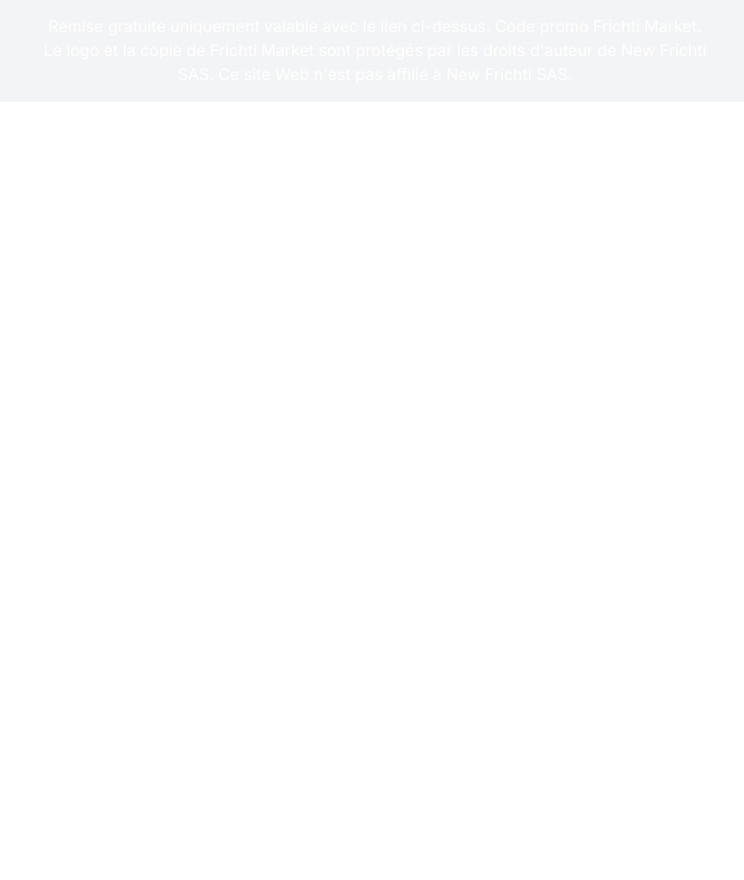
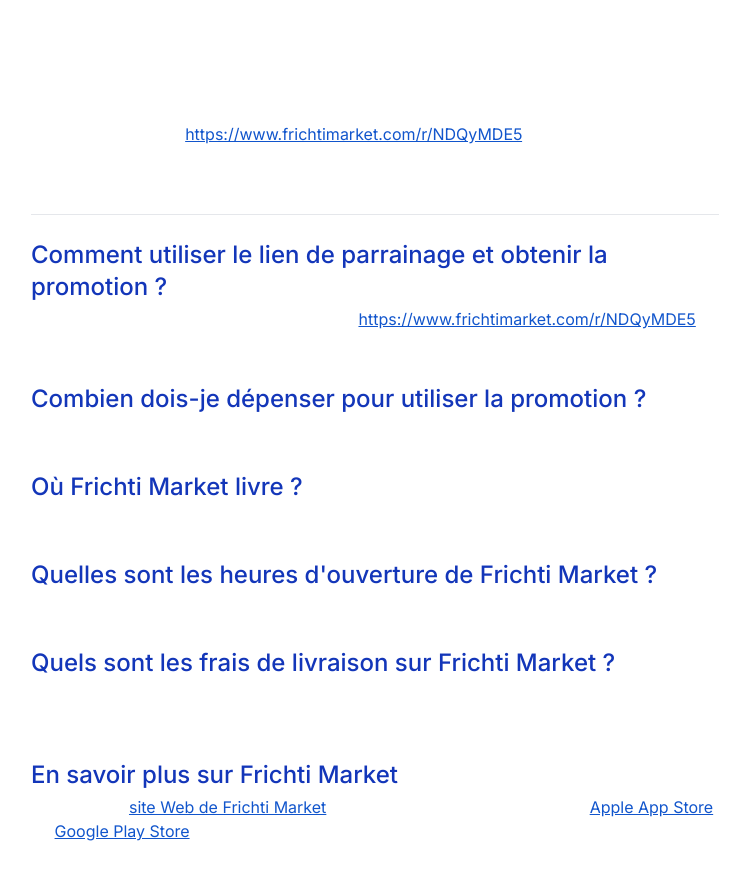
Before and after one commit to viclafouch/frichti-market-discount, a Next.js app: page / in a window 1280 px wide. Shown: the part 802-1682 px from the top of the page, without its empty margins (265-1009 px from the left). Before the commit the page ends 904 px from the top, so only its background shows below. Built offline with nearby package versions, Linux system fonts and the light colour scheme.

Commit message:
chore: wording

```diff
--- a/src/app/layout.tsx
+++ b/src/app/layout.tsx
@@ -13,7 +13,7 @@
 
 const RootLayout = ({ children }: { children: React.ReactNode }) => {
   return (
-    <html lang="en">
+    <html lang="fr">
       <body className={`${inter.className} flex flex-col min-h-screen`}>
         <header
           className="absolute top-0 inset-x-0 text-center p-4 bg-gray-100/80"
@@ -24,7 +24,7 @@
             Ce site Web n&apos;est pas affilié à New Frichti SAS.
           </p>
         </header>
-        <main className="flex-1 flex flex-col min-h-screen">{children}</main>
+        <main className="flex-1 flex flex-col">{children}</main>
         <footer className="p-4 bg-gray-100">
           <p className="text-center max-w-2xl mx-auto">
             Remise gratuite uniquement valable avec le lien ci-dessus. Code
--- a/src/app/page.tsx
+++ b/src/app/page.tsx
@@ -4,6 +4,68 @@
 
 const LINK = 'https://www.frichtimarket.com/r/NDQyMDE5'
 const AMOUNT_IN_EUROS = 10
+
+const SECTIONS = [
+  {
+    title: 'Comment utiliser le lien de parrainage et obtenir la promotion ?',
+    description: (
+      <>
+        Cliquez sur le lien de parrainage suivant —{' '}
+        <a className="text-bluelight underline" href={LINK}>
+          {LINK}
+        </a>{' '}
+        — et créez votre compte. Les <b>{AMOUNT_IN_EUROS}€</b> seront appliqués
+        à votre première commande.
+      </>
+    )
+  },
+  {
+    title: 'Combien dois-je dépenser pour utiliser la promotion ?',
+    description: 'Selon la remise, le montant minimum de commande est de 30€.'
+  },
+  {
+    title: 'Où Frichti Market livre ?',
+    description: 'Frichti Market livre en Île-de-France.'
+  },
+  {
+    title: "Quelles sont les heures d'ouverture de Frichti Market ?",
+    description: 'Livraison en 1h30 en moyenne, 7j/7 de 8h à 23h.'
+  },
+  {
+    title: 'Quels sont les frais de livraison sur Frichti Market ?',
+    description:
+      "Les frais de livraison sont d'environ 1.99€ par commande. Ils deviennent gratuit après 50€ d'achat."
+  },
+  {
+    title: 'En savoir plus sur Frichti Market',
+    description: (
+      <>
+        Consultez le{' '}
+        <a
+          href="https://www.frichtimarket.com"
+          className="text-bluelight underline"
+        >
+          site Web de Frichti Market
+        </a>{' '}
+        ou téléchargez l&apos;application sur le{' '}
+        <a
+          className="text-bluelight underline"
+          href="https://itunes.apple.com/fr/app/id6449497817?mt=8"
+        >
+          Apple App Store
+        </a>{' '}
+        ou{' '}
+        <a
+          className="text-bluelight underline"
+          href="https://play.google.com/store/apps/details?id=com.deleev.babat&hl=fr"
+        >
+          Google Play Store
+        </a>
+        .
+      </>
+    )
+  }
+]
 
 const Home = () => {
   return (
@@ -18,7 +80,7 @@
           gtag('config', 'G-GJGLYTKB81');
         `}
       </Script>
-      <div className="flex flex-col justify-center items-center bg-yellow flex-1 bg-frichti-background bg-cover bg-no-repeat bg-center">
+      <div className="min-h-screen flex flex-col justify-center items-center bg-yellow flex-1 bg-frichti-background bg-cover bg-no-repeat bg-center">
         <div>
           <div className="px-10 flex flex-col items-center gap-y-2">
             <Image
@@ -62,6 +124,36 @@
           </p>
         </div>
       </div>
+      <div className="py-10 max-w-screen-md m-auto px-10 flex flex-col items-center gap-y-6">
+        <header>
+          <h2 className="text-4xl font-semibold">
+            Frichti Market Parrainage {new Date().getFullYear()}
+          </h2>
+          <p className="mt-5 mb-5">
+            Obtenez{' '}
+            <b>{AMOUNT_IN_EUROS}€ de réduction sur votre première commande</b>{' '}
+            Frichti Market avec le lien de parrainage suivant :{' '}
+            <a className="text-bluelight underline" href={LINK}>
+              {LINK}
+            </a>
+            . Vous trouverez ci-dessous quelques réponses aux questions les plus
+            importantes sur l&apos;utilisation du lien de parrainage :
+          </p>
+          <hr />
+        </header>
+        <section className="flex flex-col gap-7 pb-5">
+          {SECTIONS.map((section) => {
+            return (
+              <div key={section.title}>
+                <h3 className="text-2xl text-blue font-medium">
+                  {section.title}
+                </h3>
+                <p className="mt-1">{section.description}</p>
+              </div>
+            )
+          })}
+        </section>
+      </div>
     </>
   )
 }
--- a/tailwind.config.ts
+++ b/tailwind.config.ts
@@ -10,7 +10,8 @@
     extend: {
       colors: {
         yellow: '#faf190',
-        blue: '#1336b9'
+        blue: '#1336b9',
+        bluelight: '#15c'
       },
       backgroundImage: {
         'frichti-background': "url('/frichti-background.webp')"
```
